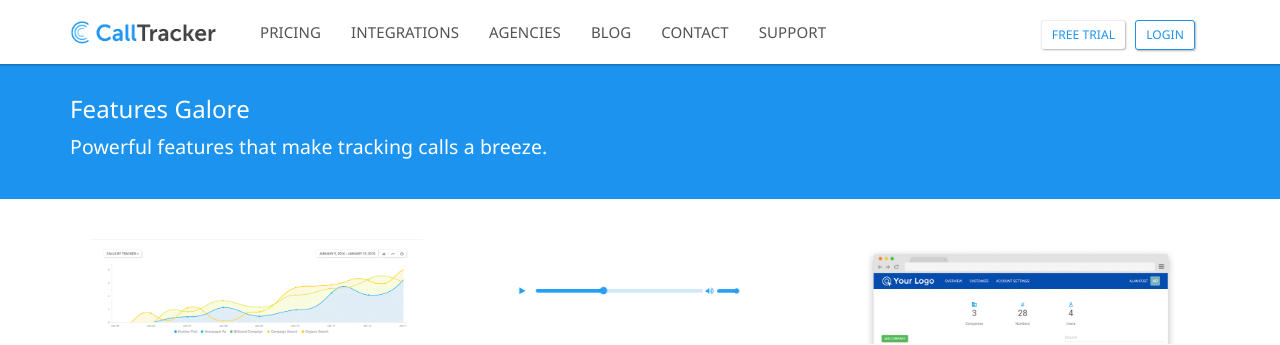
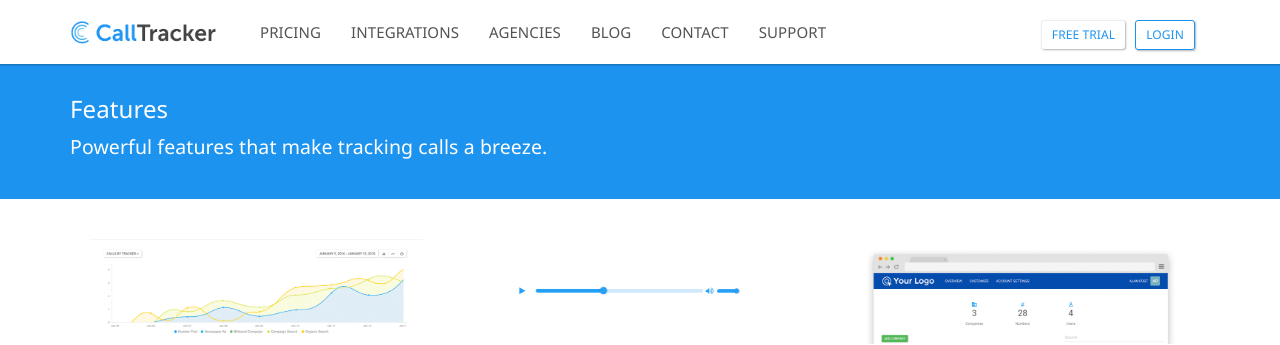
Before and after one commit to sumonst21/calltrackerio-site, a Jekyll site: the page built from features.html, in a window 1280 px wide. Shown: the top 345 px of the page. Built offline with Jekyll 4.4.1, drawn with Linux system fonts in a browser that asks for light colours.

Commit message:
use liquid to control page title

```diff
--- a/features.html
+++ b/features.html
@@ -9,7 +9,7 @@ title: 'Features'
 	<div class="container">
 		<div class="row">
   		<div class="col-md-12 m-t-20">
-  			<h4>Features Galore</h4>
+  			<h4>{{ page.title }}</h4>
   			<p class="lead">Powerful features that make tracking calls a breeze.</p>
   		</div>
   	</div>
```
